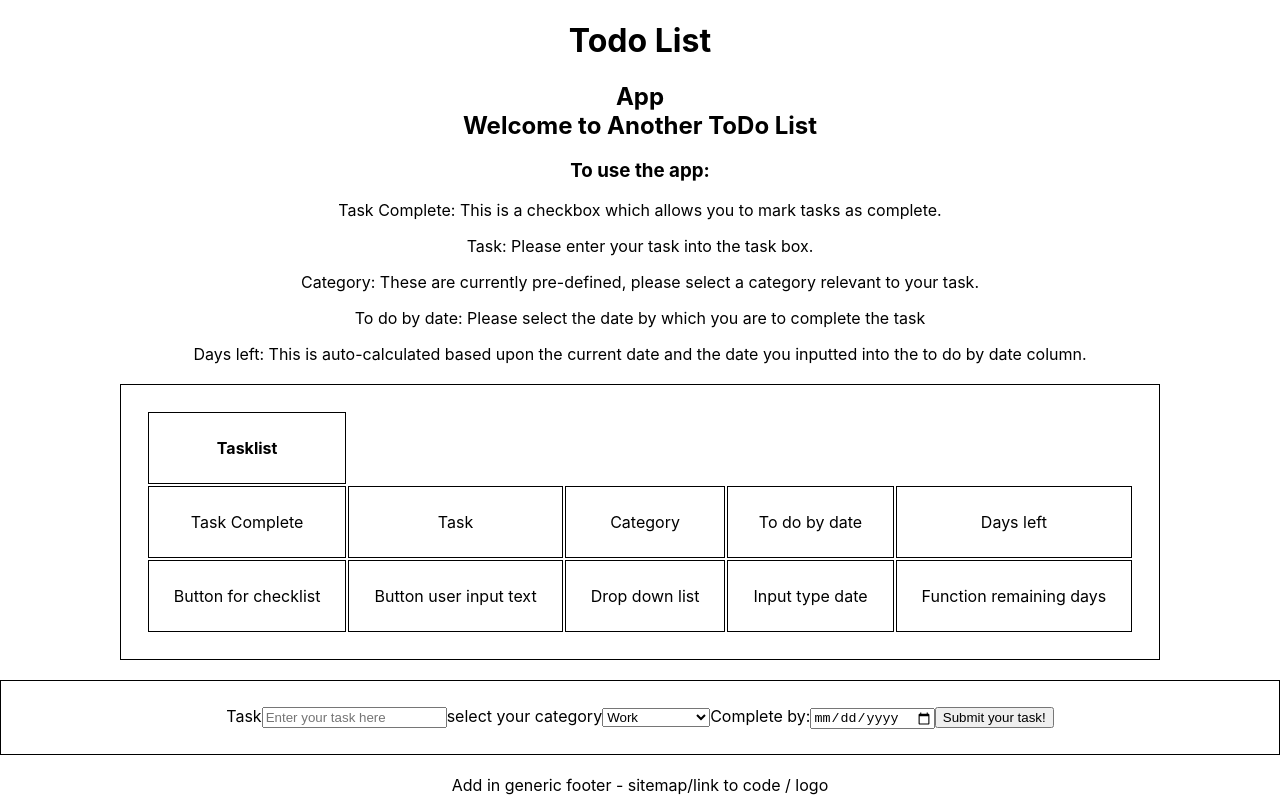
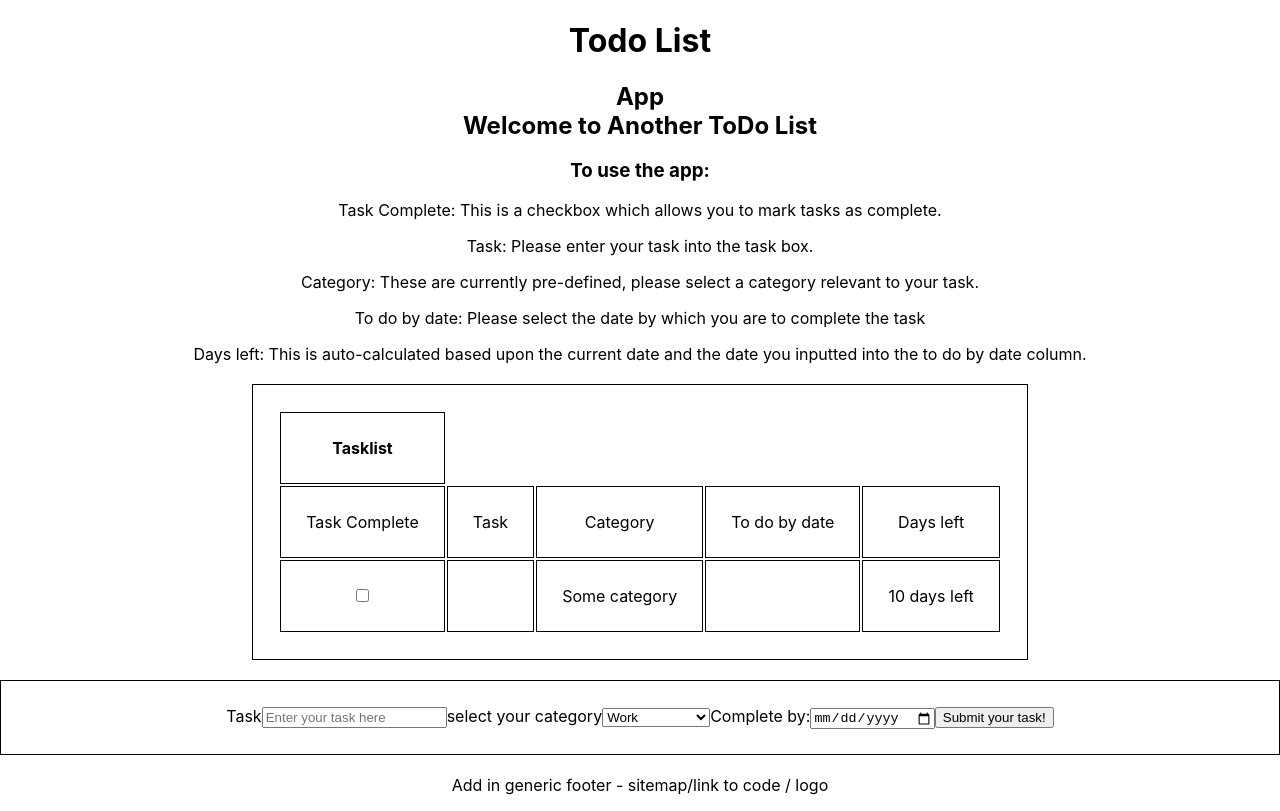
Before and after one commit to SamAshurst/another-todo-list, a React (Create React App) app: page / in a window 1280 px wide. Built offline with nearby package versions, Linux system fonts and the light colour scheme.

Commit message:
Working on getting tasklist to update

```diff
--- a/src/App.js
+++ b/src/App.js
@@ -1,8 +1,7 @@
 import "./App.css";
-import ToDoTable from "./components/ToDoTable";
-import ToDoForm from "./components/ToDoForm";
 import Header from "./components/Header";
 import Footer from "./components/Footer";
+import Tasklist from "./components/Tasklist";
 
 function App() {
   return (
@@ -10,8 +9,7 @@ function App() {
       <h1>Todo List</h1>
       <h2>App</h2>
       <Header />
-			<ToDoTable />
-			<ToDoForm />
+      <Tasklist />
       <Footer />
     </div>
   );
--- /dev/null
+++ b/src/components/Tasklist.jsx
@@ -0,0 +1,17 @@
+import { useState } from "react";
+import ToDoTable from "./ToDoTable";
+import ToDoForm from "./ToDoForm";
+
+
+
+
+const Tasklist = () =>{
+    const [item, setItem] = useState({task: "shop", doBy: "27/02/22"})
+
+    return(<div>
+        <ToDoTable item={item}/>
+        <ToDoForm setItem={setItem}/>
+    </div>)
+}
+
+export default Tasklist
--- a/src/components/ToDoForm.jsx
+++ b/src/components/ToDoForm.jsx
@@ -1,7 +1,8 @@
-const ToDoForm = () => {
+const ToDoForm = (prop) => {
+
 	return (
 		<div>
-			<form className="to-do-user-form">
+			<form className="to-do-user-form" action ="" method ="get">
 				<label htmlFor="Task">Task</label>
 				<input
 					type="text"
@@ -20,10 +21,22 @@ const ToDoForm = () => {
 				</select>
 				<label htmlFor="complete-by">Complete by:</label>
 				<input type="date" id="completeBy" className="completeBy"></input>
-				<button type="submit">Submit your task!</button>
+				<button type="submit" onClick={ToDo}>Submit your task!</button>
 			</form>
 		</div>
 	);
 };
 
+const ToDo = (event) =>{
+	console.log("Clicked")
+	console.log(event.target.value)
+	event.preventDefault()
+}
+
+
+// Event listener for submit
+// Add to the ToDoTable
+// -Adds a checkbox
+// -Add the days remaining
+
 export default ToDoForm;
--- a/src/components/ToDoTable.jsx
+++ b/src/components/ToDoTable.jsx
@@ -1,4 +1,18 @@
-const ToDoTable = () => {
+const ToDoTable = (prop) => {
+	const task = prop.item
+
+
+	function Table(task) {
+		return <tr>
+			<td><input type="checkbox"/></td>
+			<td>{task.task}</td>
+			<td>Some category</td>
+			<td>{task.doBy}</td>
+			<td>10 days left</td>
+		</tr>
+
+	}
+
 	return (
 		<div>
 			<table className="to-do-table">
@@ -15,13 +29,7 @@ const ToDoTable = () => {
 						<td>To do by date</td>
 						<td>Days left</td>
 					</tr>
-					<tr>
-						<td>Button for checklist</td>
-						<td>Button user input text</td>
-						<td>Drop down list</td>
-						<td>Input type date</td>
-						<td>Function remaining days</td>
-					</tr>
+					<Table Table={task}/>
 				</tbody>
 			</table>
 		</div>
```
Lines whose indentation alone changed are shown as unchanged.
